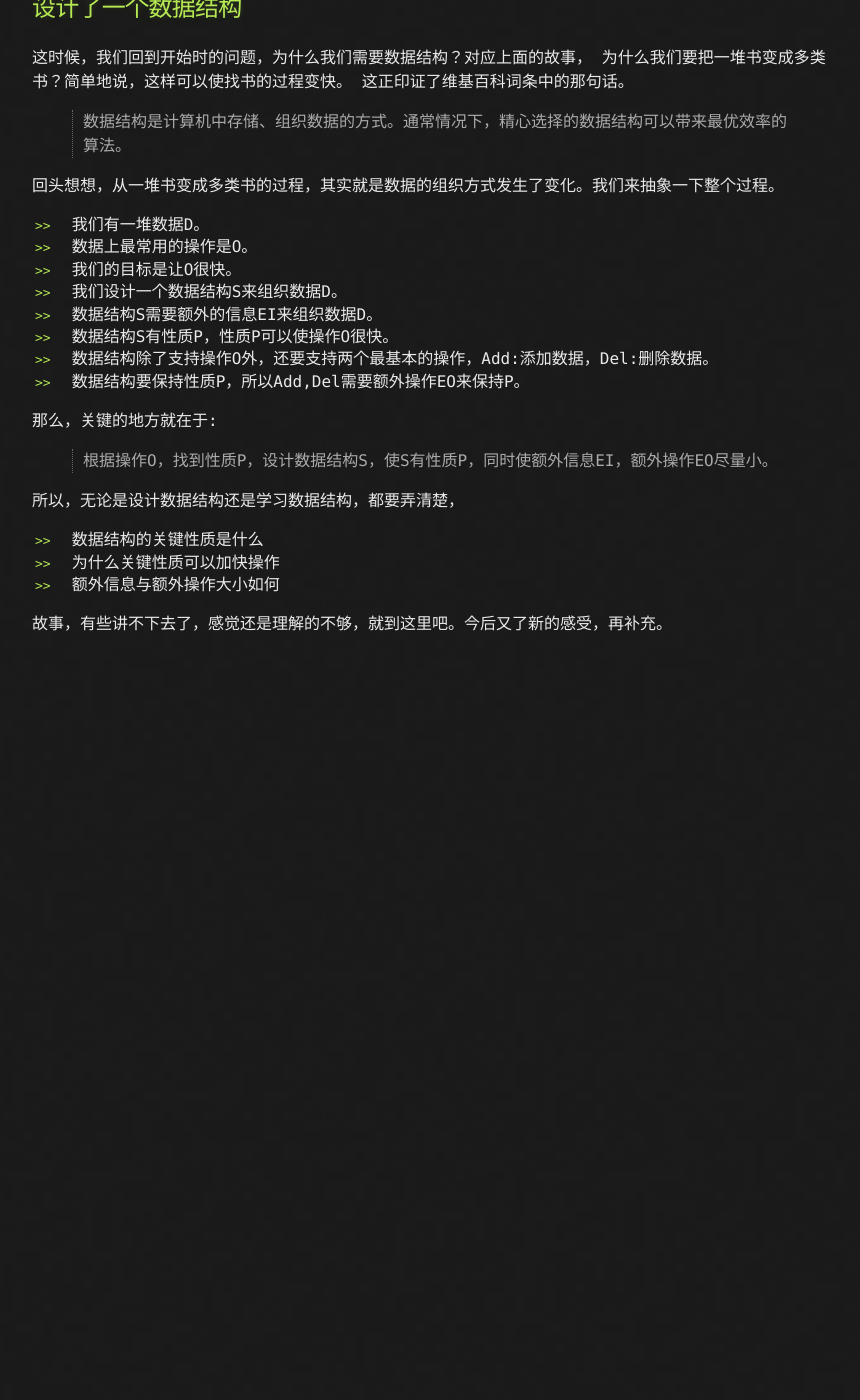
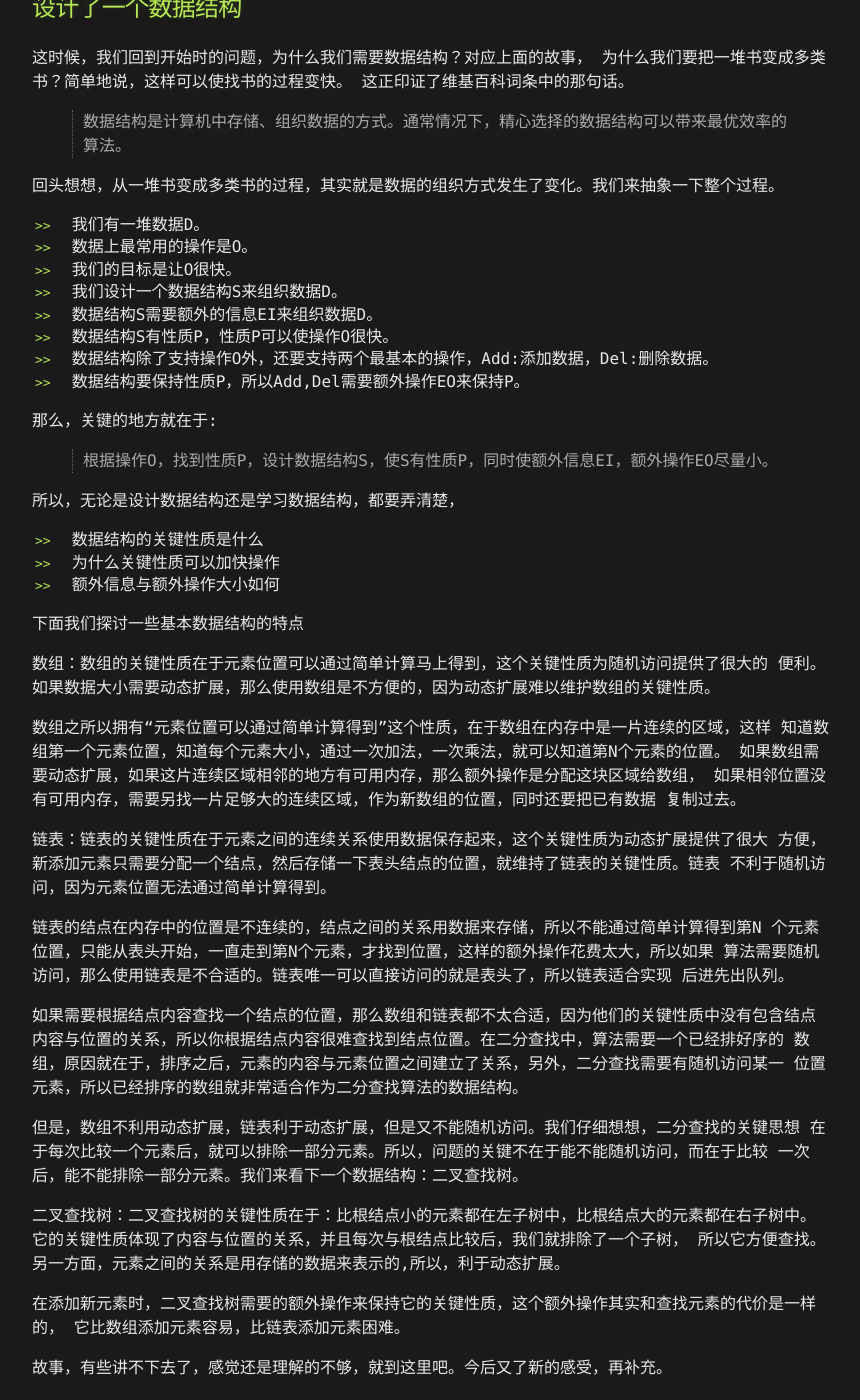
Before and after one commit to haorengoodman/StrayBirds, a Jekyll site: the page built from _posts/2013-10-26-whyds.md, in a window 1280 px wide and 1400 px high, scrolled down 1398 px. Shown: the whole window, without its empty margins (208-1068 px from the left). Built offline with Jekyll 4.4.1, drawn with Linux system fonts in a browser that asks for light colours; Markdown is read by kramdown in place of the engine named in the settings; before the commit the page ends 2054 px from its top, so only the background shows below that.

```diff
--- a/_posts/2013-10-26-whyds.md
+++ b/_posts/2013-10-26-whyds.md
@@ -91,4 +91,41 @@ category: 思想
 * 为什么关键性质可以加快操作
 * 额外信息与额外操作大小如何
 
+下面我们探讨一些基本数据结构的特点
+
+数组：数组的关键性质在于元素位置可以通过简单计算马上得到，这个关键性质为随机访问提供了很大的
+便利。如果数据大小需要动态扩展，那么使用数组是不方便的，因为动态扩展难以维护数组的关键性质。
+
+数组之所以拥有“元素位置可以通过简单计算得到”这个性质，在于数组在内存中是一片连续的区域，这样
+知道数组第一个元素位置，知道每个元素大小，通过一次加法，一次乘法，就可以知道第N个元素的位置。
+如果数组需要动态扩展，如果这片连续区域相邻的地方有可用内存，那么额外操作是分配这块区域给数组，
+如果相邻位置没有可用内存，需要另找一片足够大的连续区域，作为新数组的位置，同时还要把已有数据
+复制过去。
+
+
+链表：链表的关键性质在于元素之间的连续关系使用数据保存起来，这个关键性质为动态扩展提供了很大
+方便，新添加元素只需要分配一个结点，然后存储一下表头结点的位置，就维持了链表的关键性质。链表
+不利于随机访问，因为元素位置无法通过简单计算得到。
+
+链表的结点在内存中的位置是不连续的，结点之间的关系用数据来存储，所以不能通过简单计算得到第N
+个元素位置，只能从表头开始，一直走到第N个元素，才找到位置，这样的额外操作花费太大，所以如果
+算法需要随机访问，那么使用链表是不合适的。链表唯一可以直接访问的就是表头了，所以链表适合实现
+后进先出队列。
+
+如果需要根据结点内容查找一个结点的位置，那么数组和链表都不太合适，因为他们的关键性质中没有包含结点
+内容与位置的关系，所以你根据结点内容很难查找到结点位置。在二分查找中，算法需要一个已经排好序的
+数组，原因就在于，排序之后，元素的内容与元素位置之间建立了关系，另外，二分查找需要有随机访问某一
+位置元素，所以已经排序的数组就非常适合作为二分查找算法的数据结构。
+
+但是，数组不利用动态扩展，链表利于动态扩展，但是又不能随机访问。我们仔细想想，二分查找的关键思想
+在于每次比较一个元素后，就可以排除一部分元素。所以，问题的关键不在于能不能随机访问，而在于比较
+一次后，能不能排除一部分元素。我们来看下一个数据结构：二叉查找树。
+
+二叉查找树：二叉查找树的关键性质在于：比根结点小的元素都在左子树中，比根结点大的元素都在右子树中。
+它的关键性质体现了内容与位置的关系，并且每次与根结点比较后，我们就排除了一个子树，
+所以它方便查找。另一方面，元素之间的关系是用存储的数据来表示的,所以，利于动态扩展。
+
+在添加新元素时，二叉查找树需要的额外操作来保持它的关键性质，这个额外操作其实和查找元素的代价是一样的，
+它比数组添加元素容易，比链表添加元素困难。
+
 故事，有些讲不下去了，感觉还是理解的不够，就到这里吧。今后又了新的感受，再补充。
```
Also changed, not shown: _posts/2014-01-13-write_high_quality_program.md (added, +143 -0 lines), 1 other file.
